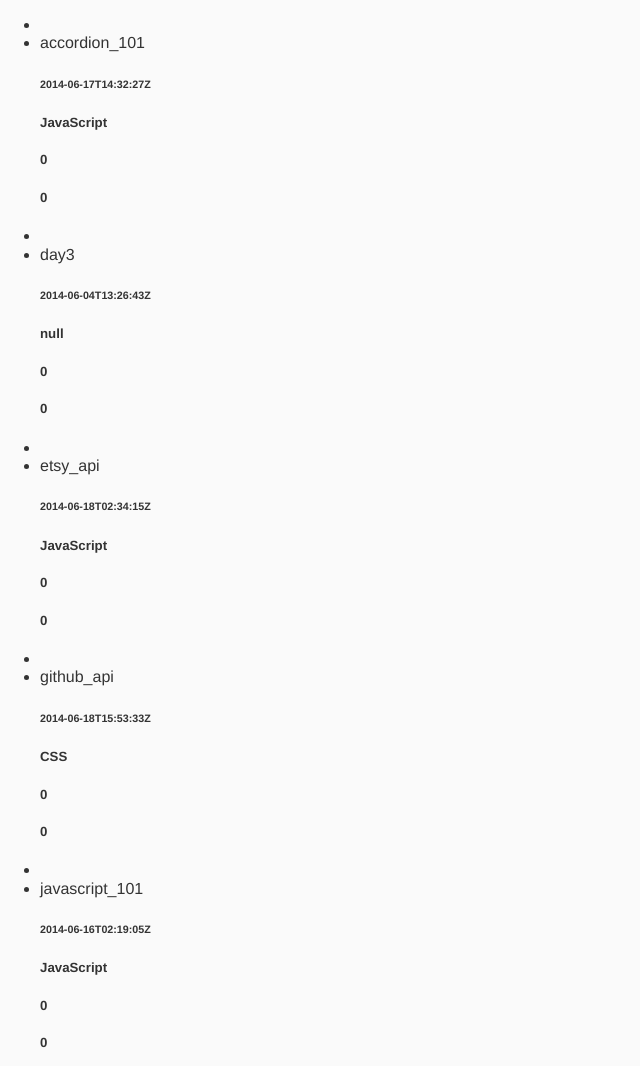
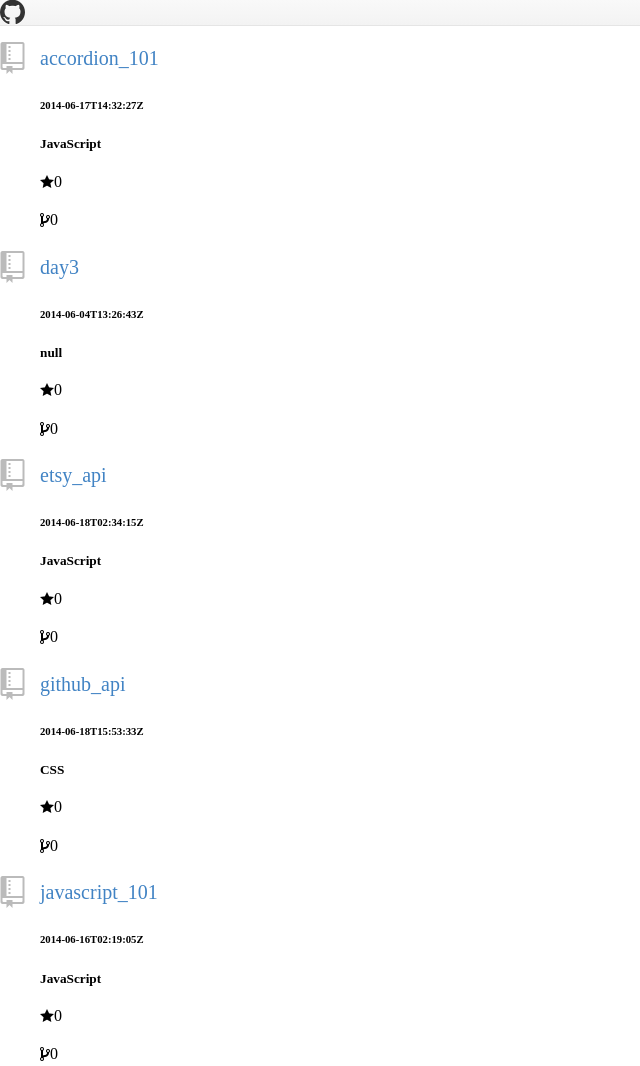
Before and after one commit to lpatti10/github_api, a website: page app/index.html in a window 1280 px wide. Shown: the top 1066 px of the page, without its empty margins (0-640 px from the left). Drawn offline with nearby package versions, Linux system fonts and the light colour scheme; files that its build step writes are made by us from their sources.

Commit message:
Fun with octicons and styles

```diff
--- a/app/index.html
+++ b/app/index.html
@@ -12,6 +12,8 @@
     <link rel="stylesheet" href="../bower_components/normalize-css/normalize.css" />
     <!-- endbower -->
     <!-- endbuild -->
+
+    <link rel="stylesheet" href="fonts/octicons/octicons.css">
 
     <!-- build:css styles/main.css -->
     <link rel="stylesheet" href="styles/main.css">
@@ -34,10 +36,13 @@
 </script>
 
 -->
+<div class="wrapper">
+    <header>
+        <span class="octicon octicon-mark-github"></span>
+    </header>
 
-
-            <div class="container">
-                <div class="block">
+    <div class="container">
+        <div class="block">
 
                         <ul id="repoList">
 
@@ -50,6 +55,7 @@
                 </div><!-- END block -->
             </div><!-- END container -->
 
+</div><!-- END wrapper -->
 
 
 
--- a/app/scripts/main.js
+++ b/app/scripts/main.js
@@ -1,15 +1,24 @@
-		var repo, name, descr, update, lang, star, fork = '';
+	// SUCCESSFUL INJECTION OF REPOS (in alpha order) (timestamps need conversions)
+		var repo, icon, name, descr, update, lang, star, fork = '';
 			ghRepos.results.forEach (function (a) {
-				name = '<li><a>' + a.name + '</a>';
+				icon = '<li><span class="mega-octicon octicon-repo"></span>'
+				name = '<a class="repolist-name">' + a.name + '</a>';
 				descr = '<h4>' + a.description + '</h4>';
 				update = '<h6>' + a.updated_at + '</h6>';
 				lang = '<h5>' + a.language + '</h5>';
-				star = '<h5>' + a.stargazers_count + '</h5>';
-				fork = '<h5>' + a.forks_count + '</h5>';
-				repo = '<li>' + name + descr + update + lang + star + fork ;
+				star = '<h5><span class="octicon octicon-star">' + a.stargazers_count + '</h5>';
+				fork = '<h5><span class="octicon octicon-git-branch">' + a.forks_count + '</h5>';
+				repo = '<li>' + icon + name + descr + update + lang + star + fork;
 				repo += '</li>';
 				$('#repoList').append(repo);
 			});
+
+// Tim's example of _.each
+		var beer = ['lager', 'stout', 'amber', 'ipa', 'belgium'];
+		_.each(beer, function (a) {
+//		console.log(a);
+		});
+
 
 /*
 // ETSY SNIPPET ////////////////////////////////////////////////////////////////////////////
--- a/app/styles/main.scss
+++ b/app/styles/main.scss
@@ -1,7 +1,62 @@
 
 @import 'bourbon/bourbon';
 
+//Repo icon:
+    //<span class="mega-octicon octicon-repo"></span>
+//Branch icon:
+    //<span class="octicon octicon-git-branch"></span>
+//Star icon:
+    //<span class="octicon octicon-star"></span>
+//Fork icon:
+    //<span class="octicon octicon-repo-forked"></span>
+//Logo icon:
+    //<span class="octicon octicon-mark-github"></span>
 
+
+header {
+  background-color: #f3f3f3;
+  background-image: linear-gradient(#f9f9f9, #f3f3f3);
+  background-repeat: repeat-x;
+  text-shadow: 0 1px 0 #fff;
+  border-bottom: 1px solid #e5e5e5;
+  min-width: 1000px;
+  box-sizing: border-box;
+  display: block;
+  color: #333333;
+
+}
+
+.octicon-mark-github {
+//  float: left;
+  width: 24px;
+  height: 25px;
+  font-size: 25px
+}
+
+ul li {
+  list-style-type: none;
+}
+
+.mega-octicon  {
+  float: left;
+  margin-left: -45px;
+  text-align: center;
+  width: 35px;
+  color: #bbb;
+}
+
+a.repolist-name {
+ color: #4183C4;
+ font-size: 20px;
+ line-height: 32px;
+ margin-top: 0px;
+ margin-bottom: 0px;
+ white-space: nowrap;}
+
+a:hover {
+  text-decoration: underline;
+}
+/*
 body {
   background: #fafafa;
   font-family: "Helvetica Neue", Helvetica, Arial, sans-serif;
@@ -23,3 +78,4 @@ body {
     letter-spacing: -1px;
   }
 }
+*/
```
Also changed, not shown: 1 other file.
